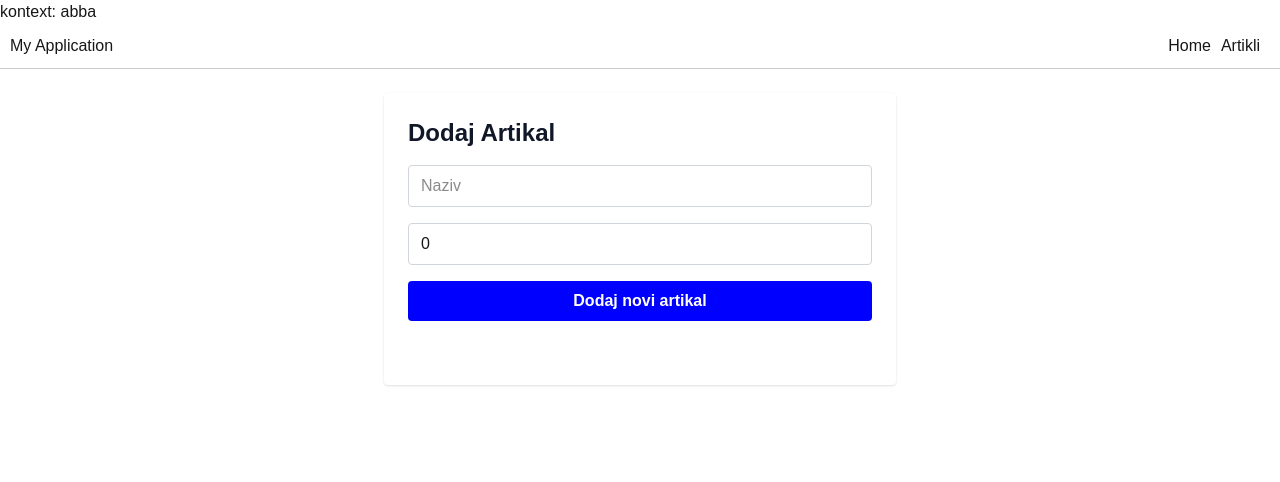
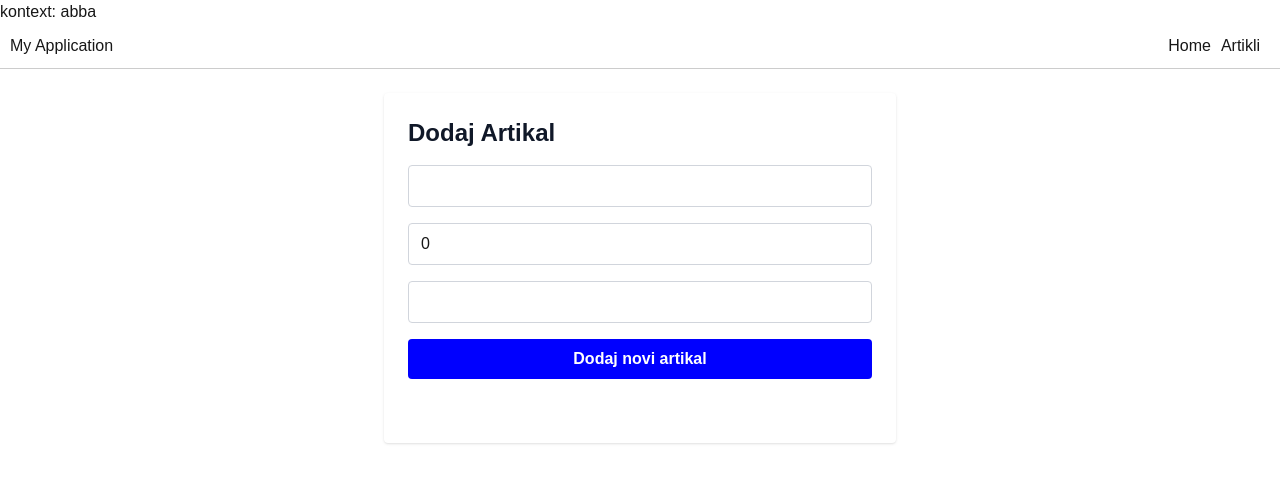
Before and after one commit to kosovic-creator/test, a Next.js app: page /crud/artikli/dodaj in a window 1280 px wide. Shown: the top 482 px of the page. Built offline with nearby package versions, Linux system fonts and the light colour scheme.

Commit message:
dodavanje sa relacijom

```diff
--- a/app/crud/artikli/dodaj/page.tsx
+++ b/app/crud/artikli/dodaj/page.tsx
@@ -2,17 +2,11 @@
 import React, { useState } from 'react'
 import { useRouter } from 'next/navigation';
 
-type Artikal = {
-  id: string | number;
-  naziv: string;
-  cijena: number;
-};
-
 const DodajArtikalPage = () => {
-  const [form, setForm] = useState<Artikal>({
-    id: '',
+  const [form, setForm] = useState({
     naziv: '',
     cijena: 0,
+    opis: ''
   });
   const [error, setError] = useState<string | null>(null);
   const [success, setSuccess] = useState<boolean>(false);
@@ -23,6 +17,18 @@ const DodajArtikalPage = () => {
     setForm({
       ...form,
       [name]: name === 'cijena' ? Number(value) : value,
+    });
+  };
+
+  const handleSubmit = async () => {
+    await fetch('/api/test', {
+      method: 'POST',
+      headers: { 'Content-Type': 'application/json' },
+      body: JSON.stringify({
+        naziv: form.naziv,
+        cijena: form.cijena,
+        opis: form.opis
+      })
     });
   };
 
@@ -40,7 +46,7 @@ const DodajArtikalPage = () => {
         setError(null);
         setSuccess(true);
         setTimeout(() => {
-          router.push('/test/crud/artikli');
+          router.push('/crud/artikli');
         }, 4000);
       }
     } catch {
@@ -54,21 +60,23 @@ const DodajArtikalPage = () => {
 
       <input
         type="text"
-        placeholder="Naziv"
-        name="naziv"
         value={form.naziv}
-        onChange={handleChange}
+        onChange={e => setForm({ ...form, naziv: e.target.value })}
         className="w-full mb-4 px-3 py-2 border border-gray-300 rounded focus:outline-none focus:ring-2 focus:ring-blue-500"
       />
       <input
         type="number"
-        placeholder="Cijena"
-        name="cijena"
         value={form.cijena}
-        onChange={handleChange}
+        onChange={e => setForm({ ...form, cijena: Number(e.target.value) })}
         className="w-full mb-4 px-3 py-2 border border-gray-300 rounded focus:outline-none focus:ring-2 focus:ring-blue-500"
       />
 
+      <input
+        type="text"
+        value={form.opis}
+        onChange={e => setForm({ ...form, opis: e.target.value })}
+        className="w-full mb-4 px-3 py-2 border border-gray-300 rounded focus:outline-none focus:ring-2 focus:ring-blue-500"
+      />
       <button
         onClick={handleAddArtikal}
         className="w-full px-4 py-2 bg-green-600 hover:bg-green-700 text-white rounded font-semibold"
```
